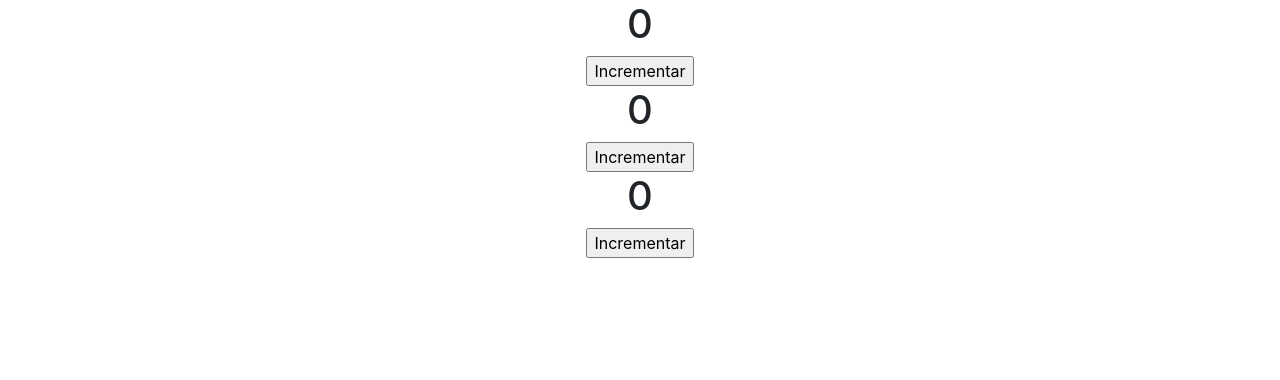
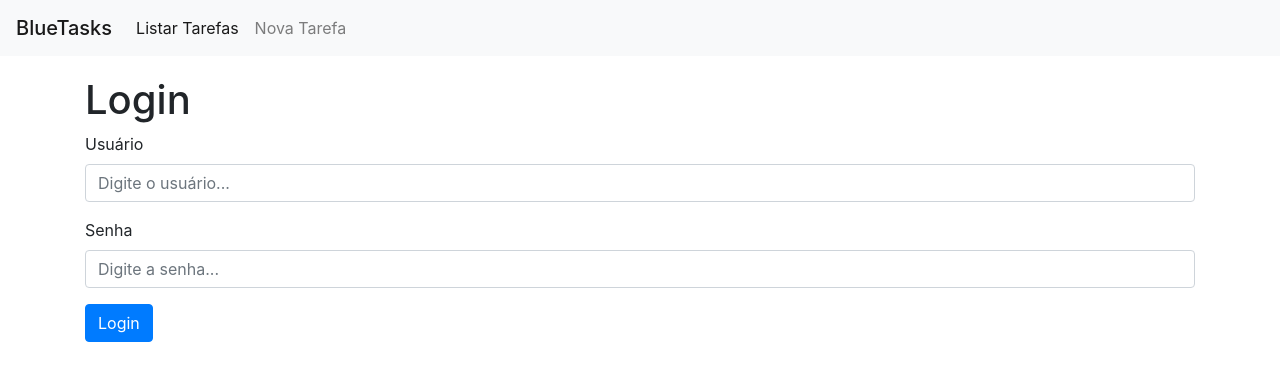
Before and after one commit to eleonardoro/BlueTasks, a React (Create React App) app in the folder frontend/: page /login in a window 1280 px wide. Shown: the top 380 px of the page. Built offline with nearby package versions, Linux system fonts and the light colour scheme.

Commit message:
- Alterando autenticação para usar Hooks

```diff
--- a/frontend/src/App.js
+++ b/frontend/src/App.js
@@ -1,29 +1,22 @@
-import React, { Component } from "react";
+import React from "react";
 import { BrowserRouter, Switch, Route } from "react-router-dom";
 import Login from "./components/Login";
 import NavBar from "./components/NavBar";
 import TaskForm from "./components/TaskForm";
 import TaskListTable from "./components/TaskListTable";
+import { AuthContext, useAuth } from "./hooks/useAuth";
 
-class App extends Component {
-  constructor( props ) {
-    super( props );
+const App = ( props ) => {
+  const auth = useAuth();
 
-    this.onRefreshHandler = this.onRefreshHandler.bind( this );
-  }
-
-  onRefreshHandler() {
-    this.forceUpdate();
-  }
-
-  render() {
-    return (
+  return (
+    <AuthContext.Provider value={auth} >
       <BrowserRouter>
         <div className="App">
-          <NavBar onLinkClick={this.onRefreshHandler} />
+          <NavBar />
           <div className="container" style={{ marginTop: 20 }}>
             <Switch>
-              <Route exact path="/login" render={() => <Login onLoginSuccess={this.onRefreshHandler} />} />
+              <Route exact path="/login" component={Login} />
               <Route exact path="/form" component={TaskForm} />
               <Route exact path="/form/:id" component={TaskForm} />
               <Route path="/" component={TaskListTable} />
@@ -31,8 +24,8 @@ class App extends Component {
           </div>
         </div>
       </BrowserRouter>
-    );
-  }
-}
+    </AuthContext.Provider >
+  );
+};
 
 export default App;
--- a/frontend/src/components/Login.js
+++ b/frontend/src/components/Login.js
@@ -1,72 +1,54 @@
-import React, { Component } from 'react';
+import React, { useContext, useState } from 'react';
 import { Redirect } from 'react-router-dom';
-import AuthService from '../api/AuthService';
+import { AuthContext } from '../hooks/useAuth';
 import Alert from './Alert';
 
-class Login extends Component {
-    constructor( props ) {
-        super( props );
+const Login = () => {
+    const auth = useContext( AuthContext );
+    const [username, setUsername] = useState( "" );
+    const [password, setPassword] = useState( "" );
 
-        this.state = {
-            username: "",
-            password: "",
-            alert: null,
-            processing: false,
-            loggedIn: false
+    const handleSubmit = ( event ) => {
+        event.preventDefault();
+        auth.login( username, password );
     };
 
-        this.handleSubmit = this.handleSubmit.bind( this );
-        this.handleInputChanged = this.handleInputChanged.bind( this );
-        this.handleLoginResponse = this.handleLoginResponse.bind( this );
-    }
-
-    handleSubmit( event ) {
-        event.preventDefault();
-
-        this.setState( { processing: true } );
-
-        AuthService.login( this.state.username, this.state.password, this.handleLoginResponse );
-    }
-
-    handleLoginResponse( success ) {
-        if ( success ) {
-            this.setState( { loggedIn: true, processing: false } );
-            this.props.onLoginSuccess();
-        } else {
-            this.setState( { alert: "Falha no Login!", processing: false } );
-        }
-    }
-
-    handleInputChanged( event ) {
-        const field = event.target.name;
-        const value = event.target.value;
-
-        this.setState( { [field]: value } );
-    }
-
-    render() {
-        if ( AuthService.isAuthenticated() || this.state.loggedIn )
+    if ( auth.isAuthenticated() )
         return <Redirect to="/" />;
 
     return (
         <div>
             <h1>Login</h1>
-                {this.state.alert !== null ? <Alert message={this.state.alert} /> : ""}
-                <form onSubmit={this.handleSubmit}>
+            {auth.error && <Alert message={auth.error} />}
+            <form onSubmit={handleSubmit}>
                 <div className="form-group">
                     <label htmlFor="username">Usuário</label>
-                        <input type="text" className="form-control" onChange={this.handleInputChanged} value={this.state.username} name="username" placeholder="Digite o usuário..." />
+                    <input
+                        type="text"
+                        className="form-control"
+                        onChange={( event ) => setUsername( event.target.value )}
+                        value={username}
+                        placeholder="Digite o usuário..."
+                    />
                 </div>
                 <div className="form-group">
                     <label htmlFor="password">Senha</label>
-                        <input type="password" className="form-control" onChange={this.handleInputChanged} value={this.state.password} name="password" placeholder="Digite a senha..." />
+                    <input
+                        type="password"
+                        className="form-control"
+                        onChange={( event ) => setPassword( event.target.value )}
+                        value={password}
+                        placeholder="Digite a senha..."
+                    />
                 </div>
-                    <button type="submit" className="btn btn-primary" disabled={this.state.processing}>Login</button>
+                <button
+                    type="submit"
+                    className="btn btn-primary"
+                    disabled={auth.processing}>Login</button>
             </form>
 
         </div>
     );
-    }
-}
+};
 
 export default Login;
--- a/frontend/src/constants.js
+++ b/frontend/src/constants.js
@@ -4,3 +4,4 @@ export const APP_NAME = "BlueTasks";
 export const AUTH_ENDPOINT = `${ SERVER }`;
 export const API_ENDPOINT = `${ SERVER }/api`;
 export const JWT_TOKEN_NAME = `jwt`;
+export const CREDENTIALS_NAME = `credentials`;
--- /dev/null
+++ b/frontend/src/hooks/useAuth.js
@@ -0,0 +1,57 @@
+import axios from "axios";
+import { createContext, useEffect, useState } from "react";
+import { AUTH_ENDPOINT, CREDENTIALS_NAME } from "../constants";
+
+export const AuthContext = createContext();
+
+export const useAuth = () => {
+    const [credentials, setCredentials] = useState( { username: null, displayName: null, token: null } );
+    const [error, setError] = useState( null );
+    const [processing, setProcessing] = useState( false );
+
+    useEffect( () => {
+        loadCredentials();
+    }, [] );
+
+    const login = async ( username, password, onLogin ) => {
+        const loginInfo = { username: username, password: password };
+
+        setProcessing( true );
+        try {
+            const response = await axios.post( `${ AUTH_ENDPOINT }/login`, loginInfo );
+            const token = response.headers['authorization'].replace( "Bearer ", "" );
+            storeCredentials( token );
+            setProcessing( false );
+
+        } catch ( error ) {
+            console.error( error );
+            setError( "O login não pôde ser realizado!" );
+            setProcessing( false );
+        }
+    };
+
+    const logout = () => {
+        sessionStorage.removeItem( CREDENTIALS_NAME );
+        setCredentials( { username: null, displayName: null, token: null } );
+    };
+
+    const storeCredentials = ( token ) => {
+        const tokenData = JSON.parse( atob( token.split( "." )[1] ) );
+        const credentials = { username: tokenData.sub, displayName: token.displayName, token: token };
+        sessionStorage.setItem( CREDENTIALS_NAME, JSON.stringify( credentials ) );
+        setCredentials( credentials );
+    };
+
+    const loadCredentials = () => {
+        const storedCredentials = sessionStorage.getItem( CREDENTIALS_NAME );
+
+        if ( storeCredentials != null )
+            setCredentials( JSON.parse( storedCredentials ) );
+    };
+
+    const isAuthenticated = () => {
+        return sessionStorage.getItem( CREDENTIALS_NAME ) !== null;
+    };
+
+    return { login, logout, isAuthenticated, credentials, error, processing };
+};
--- a/frontend/src/index.js
+++ b/frontend/src/index.js
@@ -1,15 +1,11 @@
 import React from 'react';
 import ReactDOM from 'react-dom';
 import App from './App';
-import Counter from './hooks-tests/Counter';
-import CounterComposed from './hooks-tests/CounterComposed';
-import MouseMove from './hooks-tests/mouseMove';
-import Title from './hooks-tests/Title';
 import reportWebVitals from './reportWebVitals';
 
 ReactDOM.render(
   <React.StrictMode>
-    <CounterComposed />
+    <App />
   </React.StrictMode>,
   document.getElementById( 'root' )
 );
```
Also changed, not shown: 1 other file (tests, documents, lock files or other folders). Lines whose indentation alone changed are shown as unchanged.
